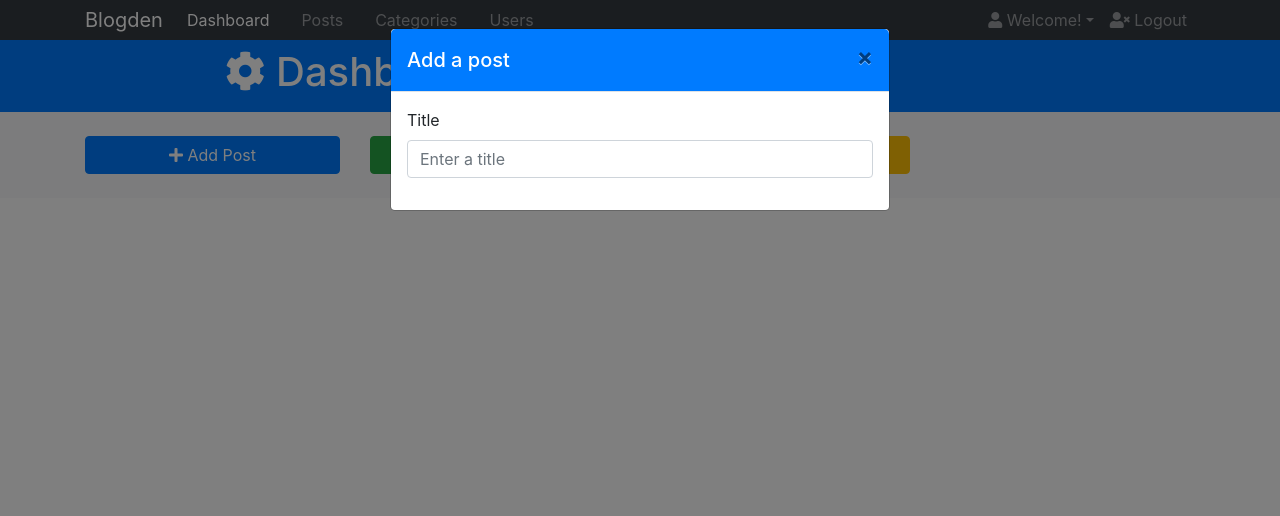
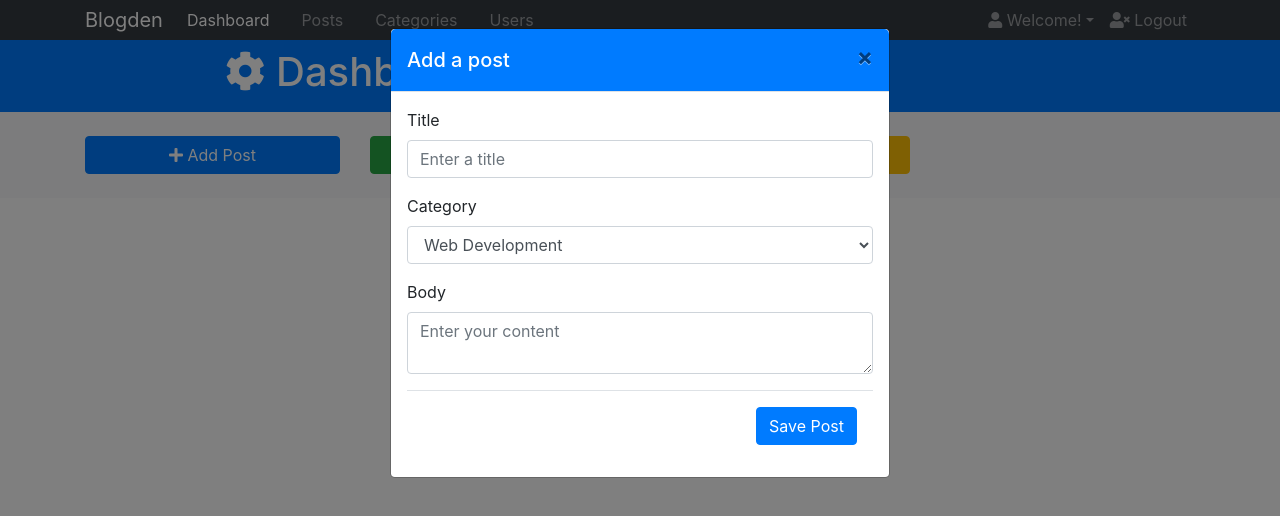
Before and after one commit to SparksFullStack/blogden-react, a React (Create React App) app: page / in a window 1280 px wide. Both pictures are taken after a click on the link "Add Post". Shown: the top 516 px of the page. Built offline with nearby package versions, Linux system fonts and the light colour scheme.

Commit message:
refactored so that we can have multiple modals

```diff
--- a/src/components/Actions.js
+++ b/src/components/Actions.js
@@ -16,26 +16,32 @@ import {
 
 export default class Actions extends Component {
     state = {
-        modal: {
+        postModal: {
+            isModalOpen: false,
+            title: "",
+            body: "",
+            dropdown: "",
+        },
+        categoryModal: {
             isModalOpen: false,
             title: "",
         }
     }
 
-    toggleModal = () => {
-        const modal = Object.assign({}, this.state.modal);
-        modal.isModalOpen = !this.state.modal.isModalOpen;
-        this.setState({ modal });
+    togglePostModal = () => {
+        const modal = Object.assign({}, this.state.postModal);
+        modal.isModalOpen = !this.state.postModal.isModalOpen;
+        this.setState({ postModal: modal });
     }
 
-    handleModalState = (type) => (event) => {
-        const modal = Object.assign({}, this.state.modal);
-        modal[type] = event.target.value;
-        this.setState({ modal });
+    handlePostModalState = (type) => (event) => {
+        const postModal = Object.assign({}, this.state.postModal);
+        postModal[type] = event.target.value;
+        this.setState({ postModal })
     }
 
     render() {
-        const { isModalOpen, titleState } = this.state.modal;
+
 
         return (
             <Fragment>
@@ -43,7 +49,7 @@ export default class Actions extends Component {
                     <Container>
                         <Row>
                             <Col md="3">
-                                <Button onClick={this.toggleModal} href="#" color="primary" block>
+                                <Button onClick={this.togglePostModal} href="#" color="primary" block>
                                     <i className="fas fa-plus"></i> Add Post
                                 </Button>
                             </Col>
@@ -63,19 +69,56 @@ export default class Actions extends Component {
                     </Container>
                 </section>
 
-                <Modal isOpen={isModalOpen}>
-                    <ModalHeader toggle={this.toggleModal} className="text-white bg-primary">
+                <Modal isOpen={this.state.postModal.isModalOpen}>
+                    <ModalHeader toggle={this.togglePostModal} className="text-white bg-primary">
                         Add a post
                     </ModalHeader>
                     <ModalBody>
                         <Form>
                             <FormGroup>
                                 <Label for="title">Title</Label>
-                                <Input value={titleState} onChange={this.handleModalState("title")} type="text" placeholder="Enter a title" />
+                                <Input value={this.state.postModal.title} onChange={this.handlePostModalState("title")} type="text" placeholder="Enter a title" />
                             </FormGroup>
+
+                            <FormGroup>
+                                <Label for="category">Category</Label>
+                                <Input type="select" name="select" id="categorySelect">
+                                    <option>Web Development</option>
+                                    <option>Gaming</option>
+                                    <option>Philosophy/Religion</option>
+                                    <option>Psychology</option>
+                                </Input>
+                            </FormGroup>
+
+                            {/*
+                            ** NOTE: this section was to be for an image updload feature
+                            <FormGroup>
+                                <Label for="image">Upload Image</Label>
+
+                            </FormGroup> */}
+
+
+                            {/* ** NOTE: you can add full markdown support here with CKEditor */}
+                            <FormGroup>
+                                <Label for="body">Body</Label>
+                                <Input
+                                    type="textarea"
+                                    name="body"
+                                    id="bodyText"
+                                    placeholder="Enter your content"
+                                    value={this.state.postModal.body}
+                                    onChange={this.handlePostModalState('body')}
+                                />
+                            </FormGroup>
+
+                            <ModalFooter>
+                                <Button color="primary">Save Post</Button>
+                            </ModalFooter>
                         </Form>
                     </ModalBody>
                 </Modal>
+
+
             </Fragment>
         )
     }
```
